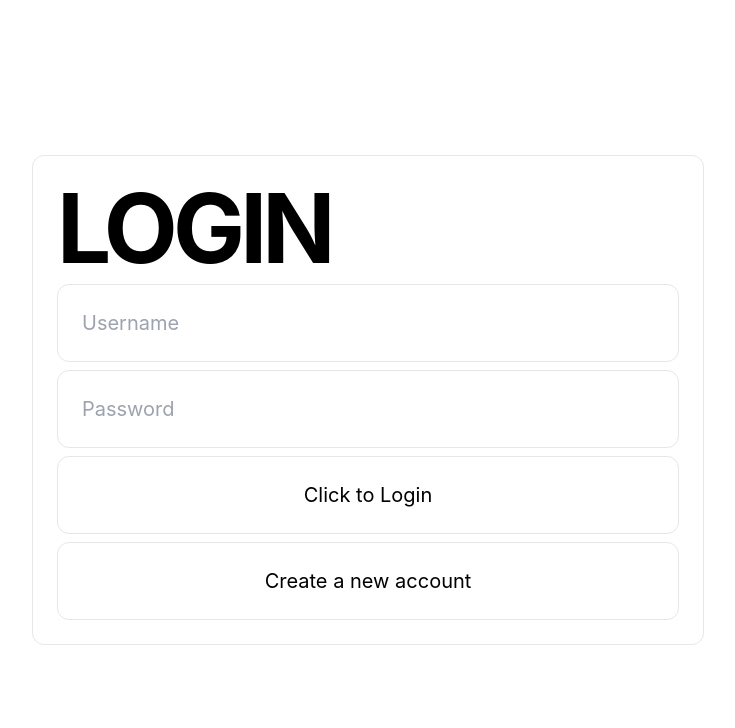
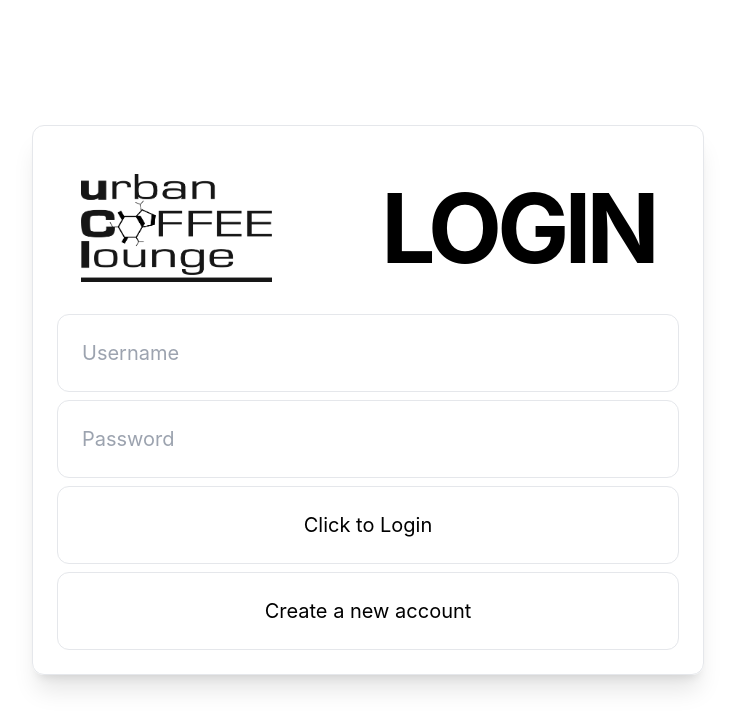
Before and after one commit to joshcooper6/portal-fullstack, a React (Create React App) app: page / in a window 1280 px wide. Shown: the top 728 px of the page, without its empty margins (272-1007 px from the left). Built offline with nearby package versions, Linux system fonts and the light colour scheme.

Commit message:
design changes

```diff
--- a/package.json
+++ b/package.json
@@ -2,6 +2,7 @@
   "name": "portal-frontend",
   "version": "0.1.0",
   "private": true,
+  "proxy": "http://localhost:5000",
   "dependencies": {
     "@testing-library/jest-dom": "^5.16.5",
     "@testing-library/react": "^13.4.0",
--- a/src/App.css
+++ b/src/App.css
@@ -36,3 +36,7 @@
     transform: rotate(360deg);
   }
 }
+
+.transition_ease {
+  transition: 1s ease-in;
+}
--- a/src/comps/Account.tsx
+++ b/src/comps/Account.tsx
@@ -2,6 +2,7 @@ import React, { useState } from "react";
 import axios from "axios";
 import { Navigate, Route, Routes } from "react-router-dom";
 import Cookies from "universal-cookie";
+import logo from '../assets/logo.png';
 const cookies = new Cookies();
 
 export default function Account(props: any) {
@@ -90,7 +91,7 @@ export default function Account(props: any) {
           })
       };
 
-      const fs = "border rounded-xl p-6 text-xl focus:bg-blue-500 focus:text-white w-full";
+      const fs = "border rounded-xl md:p-6 p-4 text-xl focus:bg-blue-500 w-full active:shadow-lg";
 
       const buttonToggle = (e: any) => {
         e.preventDefault();
@@ -98,9 +99,13 @@ export default function Account(props: any) {
       };
 
       return (
-        <div className="flex flex-col min-h-screen min-w-screen align-center text-center justify-center">
-          <div className="flex flex-col gap-2 max-w-2xl self-center w-3/4 border p-6 rounded-xl">
-            <p className='font-bold text-8xl tracking-tighter uppercase text-left'>{formStatus.title}</p>
+        <div className="flex flex-col min-h-screen min-w-screen align-center text-center justify-center ">
+          <div className="flex flex-col  gap-2 max-w-2xl self-center w-3/4 border p-6 rounded-xl shadow-xl">
+
+            <div className="flex flex-row-reverse justify-between w-full p-6 gap-2">
+              <p className='font-bold lg:text-8xl self-center md:text-6xl text-5xl tracking-tighter uppercase text-left'>{formStatus.title}</p>
+              <img src={logo} alt="UCL logo" className="invert w-1/3 h-1/2" />
+            </div>
             <form className='flex flex-col self-center gap-2 w-full'>
               <input tabIndex={1} onChange={hc} type="text" name="username" placeholder="Username" className={fs} />
               <input tabIndex={2} onChange={hc} type="password" name="password" placeholder="Password" className={fs} />
```
Also changed, not shown: src/assets/logo.png (added).
